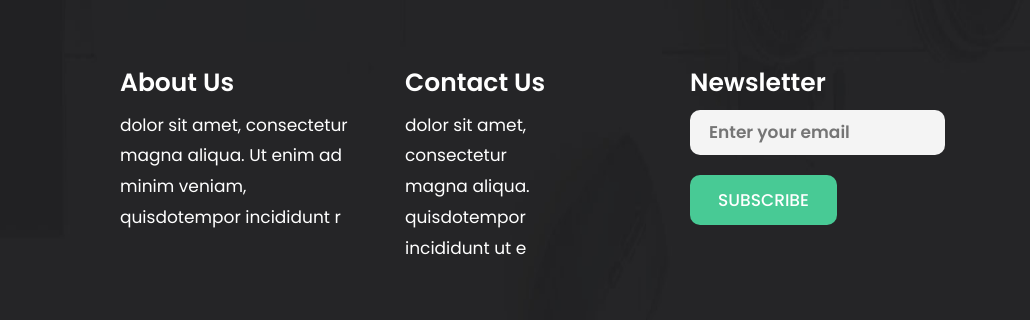
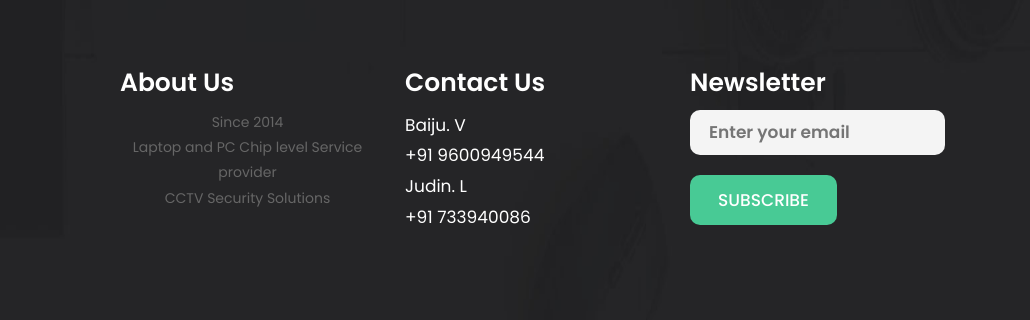
Before and after one commit to ebinemersonerwin/baracudaitsolutions, a plain HTML site: page computer.html in a window 1280 px wide. Shown: the part 1046-1366 px from the top of the page, 250-1280 px from the left. Drawn offline with nearby package versions, Linux system fonts and the light colour scheme.

Commit message:
Update computer.html

```diff
--- a/computer.html
+++ b/computer.html
@@ -129,15 +129,14 @@
                   </div>
                   <div class="col-xl-3 col-lg-3 col-md-6 col-sm-6">
                      <h3>About Us</h3>
-                     <ul class="about_us">
-                        <li>dolor sit amet, consectetur<br> magna aliqua. Ut enim ad <br>minim veniam, <br> quisdotempor incididunt r</li>
+                      <li>Since 2014<br> Laptop and PC Chip level Service provider<br>CCTV Security Solutions<br> </li>
                      </ul>
                   </div>
                   <div class="col-xl-3 col-lg-3 col-md-6 col-sm-6">
                      <h3>Contact Us</h3>
                      <ul class="conta">
-                        <li>dolor sit amet,<br> consectetur <br>magna aliqua.<br> quisdotempor <br>incididunt ut e </li>
-                     </ul>
+                  <ul>
+                    <li> Baiju. V<br>+91 9600949544<br>Judin. L<br>+91 733940086</li>
                   </div>
                   <div class="col-xl-3 col-lg-3 col-md-6 col-sm-6">
                      <form class="bottom_form">
```
